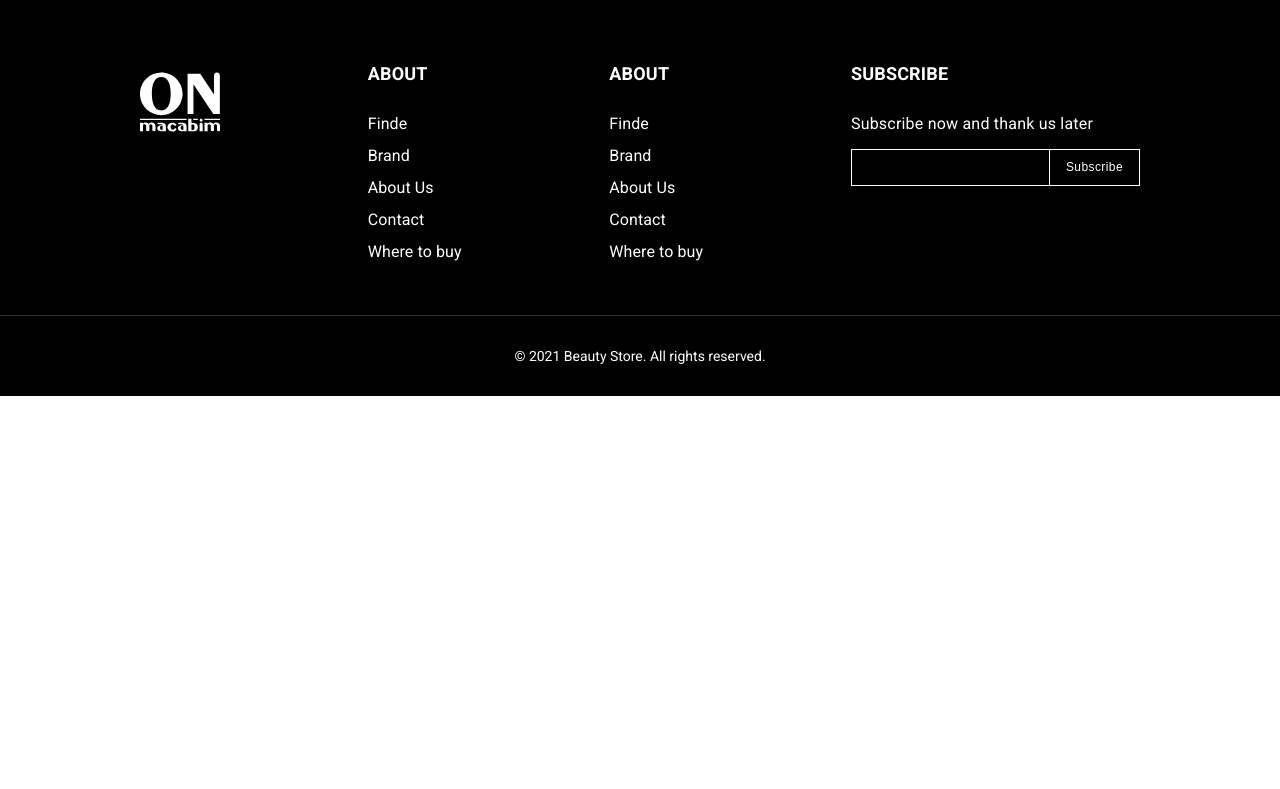
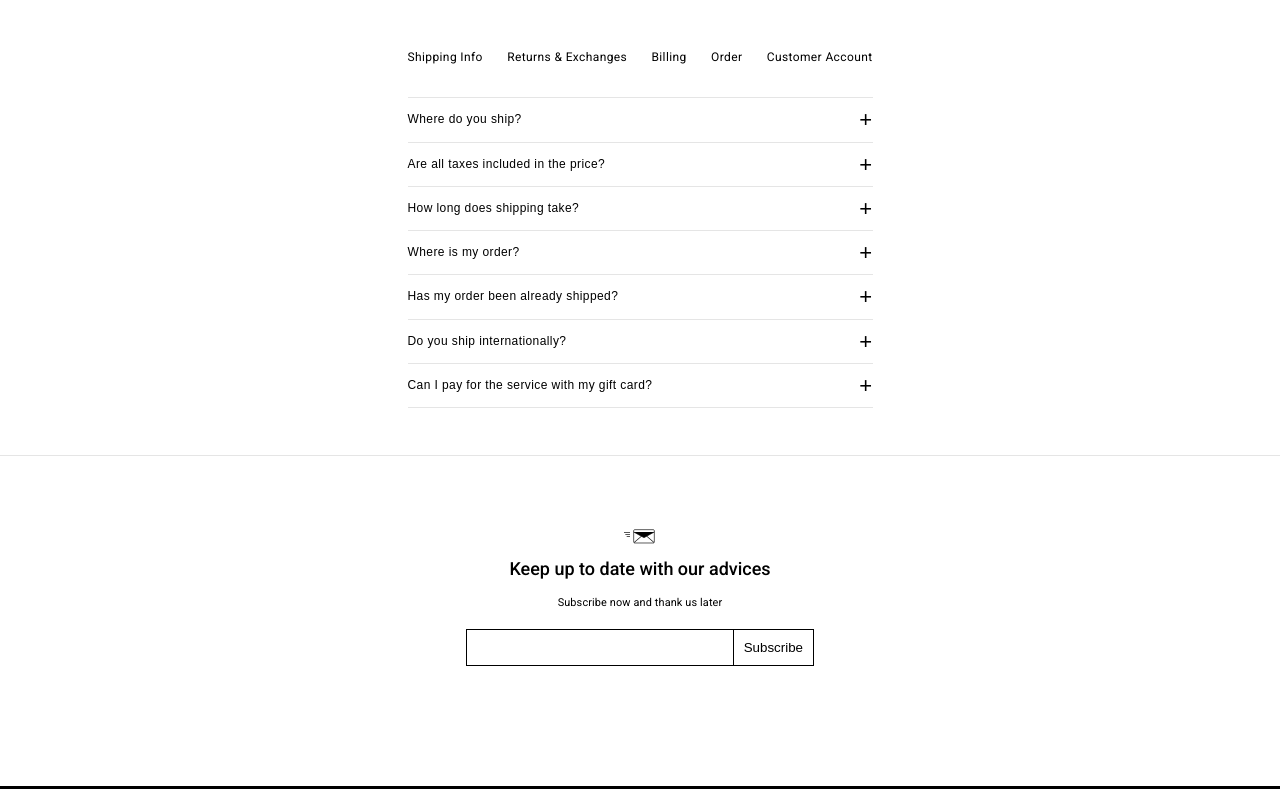
Before and after one commit to QurbonbekovaSabira/On-cosmetics, a React (Vite) app: page /faqs in a window 1280 px wide. Shown: the part 491-1280 px from the top of the page. Before the commit the page ends 887 px from the top, so only its background shows below. Built offline with nearby package versions, Linux system fonts and the light colour scheme.

Commit message:
FAQ page comleted

```diff
--- /dev/null
+++ b/src/components/newsletter/index.js
@@ -0,0 +1 @@
+export * from './newsletter'
--- /dev/null
+++ b/src/components/newsletter/newsletter.jsx
@@ -0,0 +1,17 @@
+import React from 'react'
+import style from './newsletter.module.scss'
+import { ToMessageIcon } from '../../assets/icon/toMessage-icon'
+
+export const Newsletter = () => {
+  return (
+    <div className={style.newsletter}>
+        <ToMessageIcon/>
+        <h2 className={style.newsletter_title}>Keep up to date with our advices</h2>
+        <p className={style.newsletter_text}>Subscribe now and thank us later</p>
+        <form className={style.newsletter_form}>
+            <input className={style.newsletter_input} type="text" />
+            <button className={style.newsletter_btn}>Subscribe</button>
+        </form>
+    </div>
+  )
+}
--- /dev/null
+++ b/src/components/newsletter/newsletter.module.scss
@@ -0,0 +1,45 @@
+.newsletter {
+    border-top: 0.5px solid rgba(0, 0, 0, 0.10);
+    padding-top: 64px;
+    padding-bottom: 120px;
+    text-align: center;
+}
+
+.newsletter_title {
+    color: #000;
+    text-align: center;
+    font-size: 18px;
+    font-style: normal;
+    font-weight: 500;
+    line-height: 24px;
+    margin-bottom: 12px;
+}
+.newsletter_text {
+    color: #000;
+    font-size: 10.929px;
+    font-weight: 400;
+    line-height: 19.286px; /* 176.471% */
+    letter-spacing: 0.129px;
+    margin-bottom: 16px;
+}
+.newsletter_form {
+    max-width: 348px;
+    width: 100%;
+    display: flex;
+    align-items: center;
+    margin-left: auto;
+    margin-right: auto;
+}
+.newsletter_input {
+    width: 100%;
+    border: 1px solid #000;
+    outline: none;
+    padding: 10px;
+}
+.newsletter_btn {
+    border: 1px solid #000;
+    background-color: transparent;
+    padding: 10px;
+    cursor: pointer;
+    border-left: 0;
+}
--- a/src/layout/header/data.js
+++ b/src/layout/header/data.js
@@ -22,5 +22,9 @@ export const links = [
   {
     name: "Contact",
     path: "/contact",
+  },
+  {
+    name: "Where to buy",
+    path: "/wheretobuy",
   }
 ];
--- /dev/null
+++ b/src/pages/Faq/components/accordion.jsx
@@ -0,0 +1,24 @@
+import React, { useState } from 'react'
+import style from '../faq.module.scss'
+
+export const Accordion = ({ title, answer }) => {
+    const [accordionOpen, setAccordionOpen] = useState(false);
+
+    return (
+      <div className={style.accordion}>
+        <button
+          onClick={() => setAccordionOpen(!accordionOpen)}
+          className={style.accordion_btn}
+        >
+          <span>{title}</span>
+          {accordionOpen ? <span className={style.accordion_close}>&times;</span> : <span className={style.accordion_open}>+</span>}
+
+        </button>
+        <div
+          className={`${accordionOpen ? style.block : style.none}`}
+        >
+          <div className={style.answer}>{answer}</div>
+        </div>
+      </div>
+    );
+  };
--- a/src/pages/Faq/faq.jsx
+++ b/src/pages/Faq/faq.jsx
@@ -1,13 +1,58 @@
 import React from 'react'
 import style from './faq.module.scss'
 import { Hero } from '../../components/hero'
+import { NavLink, Link } from 'react-router-dom'
+import { Accordion } from './components/accordion'
+import { Newsletter } from '../../components/newsletter/newsletter'
 
 export const Faq = () => {
   return (
     <section className={style.faq}>
-      <Hero
-      title="Frequently asked questions"
-      text="Here you can find answers on the most frequently asked questions." />
+      <div className={style.faq_hero}>
+        <Hero
+          title="Frequently asked questions"
+          text="Here you can find answers on the most frequently asked questions." />
+      </div>
+      <div className={style.faq_container}>
+        <ul className={style.faq_list}>
+          <li>
+            <Link className={style.faq_link}>
+              Shipping Info
+            </Link>
+          </li>
+          <li>
+            <Link className={style.faq_link}>
+              Returns & Exchanges
+            </Link>
+          </li>
+          <li>
+            <Link className={style.faq_link}>
+              Billing
+            </Link>
+          </li>
+          <li>
+            <Link className={style.faq_link}>
+              Order
+            </Link>
+          </li>
+          <li>
+            <Link className={style.faq_link}>
+              Customer Account
+            </Link>
+          </li>
+        </ul>
+        <div>
+        <Accordion title="Where do you ship?" answer="When in doubt what to buy as a gift, this is the best option. Our gift cards have no expiration date and can be used to pay for all the services in our beauty studio or in our cosmetic shop. Amount is flexible and you can personalize your gift card with a message.
+        When in doubt what to buy as a gift, this is the best option. Our gift cards have no expiration date and can be used to pay for all the services in our beauty studio or in our cosmetic shop. Amount is flexible and you can personalize your gift card with a message. Our gift cards have no expiration date and can be used to pay for all the services in our beauty studio or in our cosmetic shop."/>
+        <Accordion title="Are all taxes included in the price?" answer="When in doubt what to buy as a gift, this is the best option. Our gift cards have no expiration date and can be used to pay for all the services in our beauty studio or in our cosmetic shop. Amount is flexible and you can personalize your gift card with a message."/>
+        <Accordion title="How long does shipping take?" answer="When in doubt what to buy as a gift, this is the best option. Our gift cards have no expiration date and can be used to pay for all the services in our beauty studio or in our cosmetic shop. Amount is flexible and you can personalize your gift card with a message. Our gift cards have no expiration date and can be used to pay for all the services in our beauty studio or in our cosmetic shop."/>
+        <Accordion title="Where is my order?" answer="When in doubt what to buy as a gift, this is the best option. Our gift cards have no expiration date and can be used to pay for all the services in our beauty studio or in our cosmetic shop. Amount is flexible and you can personalize your gift card with a message."/>
+        <Accordion title="Has my order been already shipped?" answer="When in doubt what to buy as a gift, this is the best option. Our gift cards have no expiration date and can be used to pay for all the services in our beauty studio or in our cosmetic shop. Amount is flexible and you can personalize your gift card with a message. Our gift cards have no expiration date and can be used to pay for all the services in our beauty studio or in our cosmetic shop."/>
+        <Accordion title="Do you ship internationally?" answer="When in doubt what to buy as a gift, this is the best option. Our gift cards have no expiration date and can be used to pay for all the services in our beauty studio or in our cosmetic shop. Amount is flexible and you can personalize your gift card with a message."/>
+        <Accordion title="Can I pay for the service with my gift card?" answer="When in doubt what to buy as a gift, this is the best option. Our gift cards have no expiration date and can be used to pay for all the services in our beauty studio or in our cosmetic shop. Amount is flexible and you can personalize your gift card with a message. Our gift cards have no expiration date and can be used to pay for all the services in our beauty studio or in our cosmetic shop."/>
+        </div>
+      </div>
+      <Newsletter/>
     </section>
   )
 }
--- a/src/pages/Faq/faq.module.scss
+++ b/src/pages/Faq/faq.module.scss
@@ -1,4 +1,110 @@
-.faq {
+.faq_hero {
     background-image: url(../../assets/img/FAQ.png);
     background-size: cover;
+    margin-bottom: 50px;
 }
+
+.faq_container {
+    max-width: 465px;
+    width: 100%;
+    margin-left: auto;
+    margin-right: auto;
+    margin-bottom: 47px;
+}
+
+.faq_list {
+    width: 100%;
+    display: flex;
+    align-items: center;
+    justify-content: space-between;
+    padding-bottom: 30px;
+    border-bottom: 0.5px solid rgba(0, 0, 0, 0.10);
+}
+
+.faq_list li {
+    color: #000;
+    font-size: 12px;
+    font-style: normal;
+    font-weight: 400;
+    line-height: 19.286px;
+    /* 160.714% */
+    letter-spacing: 0.386px;
+}
+
+.faq_link {
+    color: #000;
+    font-size: 12px;
+    font-weight: 400;
+    line-height: 19.286px;
+    /* 160.714% */
+    letter-spacing: 0.386px;
+}
+
+.faq_title {
+    color: #000;
+    font-size: 12px;
+    font-weight: 500;
+    line-height: 19.286px;
+    /* 160.714% */
+    letter-spacing: 0.411px;
+    margin-bottom: 12px;
+}
+
+.accordion {
+    padding-top: 12px;
+    padding-bottom: 12px;
+    border-bottom: 0.5px solid rgba(0, 0, 0, 0.10);
+}
+
+.accordion_btn {
+    width: 100%;
+    display: flex;
+    align-items: center;
+    justify-content: space-between;
+    color: #000;
+    font-size: 12px;
+    font-weight: 500;
+    line-height: 19.286px;
+    letter-spacing: 0.411px;
+    border: none;
+    cursor: pointer;
+    background-color: transparent;
+
+}
+
+.accordion_answer {
+    display: grid;
+    grid-row: 1fr;
+    opacity: 100;
+    overflow: hidden;
+    transition: all 0.3s ease-in-out;
+}
+
+.answer {
+    padding-top: 12px;
+    color: #000;
+    font-size: 11px;
+    font-weight: 400;
+    line-height: 19.286px;
+    /* 175.325% */
+    letter-spacing: 0.206px;
+}
+
+.none {
+    grid-row: 0;
+    opacity: 0;
+    display: none;
+}
+
+.accordion_close {
+    font-size: 22px;
+    font-weight: 300;
+}
+
+.accordion_open {
+    font-size: 22px;
+}
+
+.faq_newsletter {
+
+}
--- /dev/null
+++ b/src/pages/wheretobuy/index.js
@@ -0,0 +1 @@
+export * from './wheretobuy'
--- /dev/null
+++ b/src/pages/wheretobuy/wheretobuy.jsx
@@ -0,0 +1,8 @@
+import React from 'react'
+import style from './wheretobuy.module.scss'
+
+export const WhereTobuy = () => {
+  return (
+    <div>wheretobuy</div>
+  )
+}
--- a/src/router/main-router.jsx
+++ b/src/router/main-router.jsx
@@ -4,6 +4,7 @@ import { Home } from "../pages/home";
 import { Faq } from "../pages/Faq";
 import { Brand } from "../pages/brand/brand";
 import { Contact } from "../pages/contact";
+import { WhereTobuy } from "../pages/wheretobuy";
 
 export const main_pages = [
   {
@@ -28,5 +29,9 @@ export const main_pages = [
   {
     component: <Contact />,
     path: "contact",
+  },
+  {
+    component: <WhereTobuy />,
+    path: "wheretobuy",
   }
 ];
```
Also changed, not shown: src/pages/wheretobuy/wheretobuy.module.scss (added).
